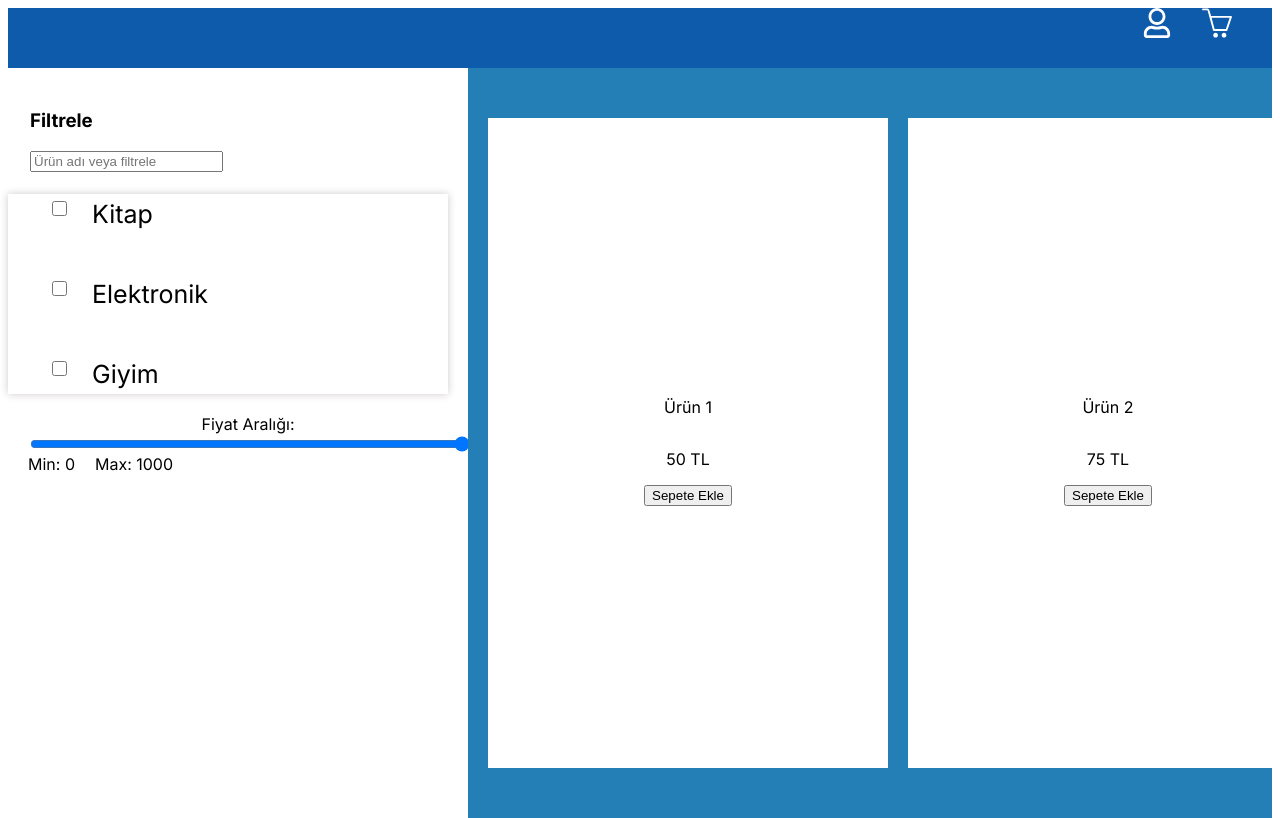
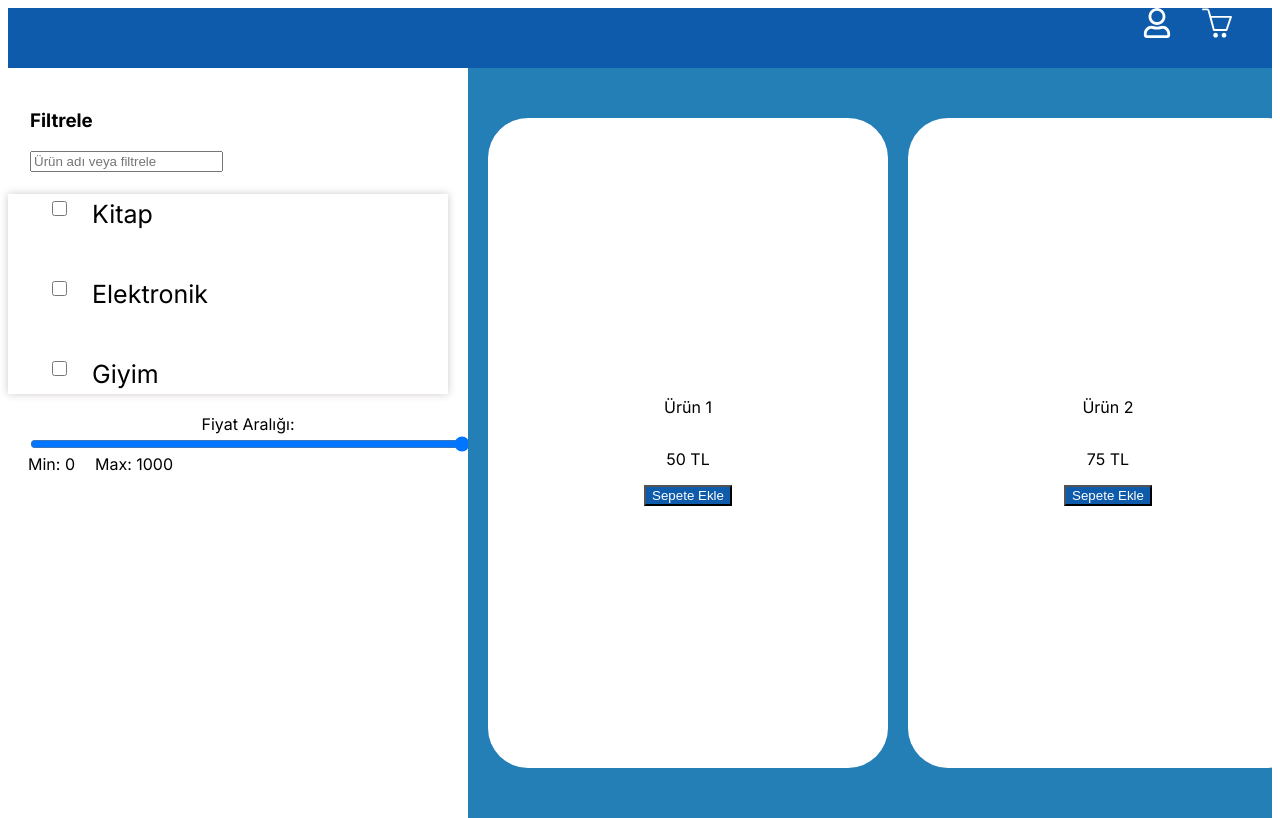
Before and after one commit to GoktugYmsk/pinsoft-shopping-challange, a Next.js app: page / in a window 1280 px wide. Built offline with nearby package versions, Linux system fonts and the light colour scheme.

Commit message:
popup edited

```diff
--- a/src/app/components/content/index.scss
+++ b/src/app/components/content/index.scss
@@ -95,6 +95,9 @@
                 padding: 20px;
                 gap: 20px;
 
+                .container-content__box-right__products__top {
+                    cursor: pointer;
+                }
 
                 .container-content__box-right__products__top {
                     display: flex;
@@ -104,6 +107,12 @@
                     width: 400px;
                     height: 100%;
                     background: white;
+                    border-radius: 40px;
+
+                    button {
+                        background: rgb(14, 90, 171);
+                        color: white;
+                    }
                 }
 
             }
@@ -113,4 +122,5 @@
 
 .opacityActive {
     opacity: 0.2;
+    transition: opacity 1s ease;
 }
--- a/src/app/components/content/rightContent/index.tsx
+++ b/src/app/components/content/rightContent/index.tsx
@@ -55,7 +55,6 @@ function RightContent({ products, urunleriFiltrele }: RightContentProps) {
     }, [basketProducts]);
 
     const handleSepeteEkle = (product: Product) => {
-        console.log(`Ürün sepete eklendi: ${product.name}`);
         dispatch(setBasketProducts([...basketProducts, product]));
         setProductInBasket((prev) => ({ ...prev, [product.id]: true }));
     };
```
Also changed, not shown: src/app/components/content/rightContent/productPopup/index.scss (added).
